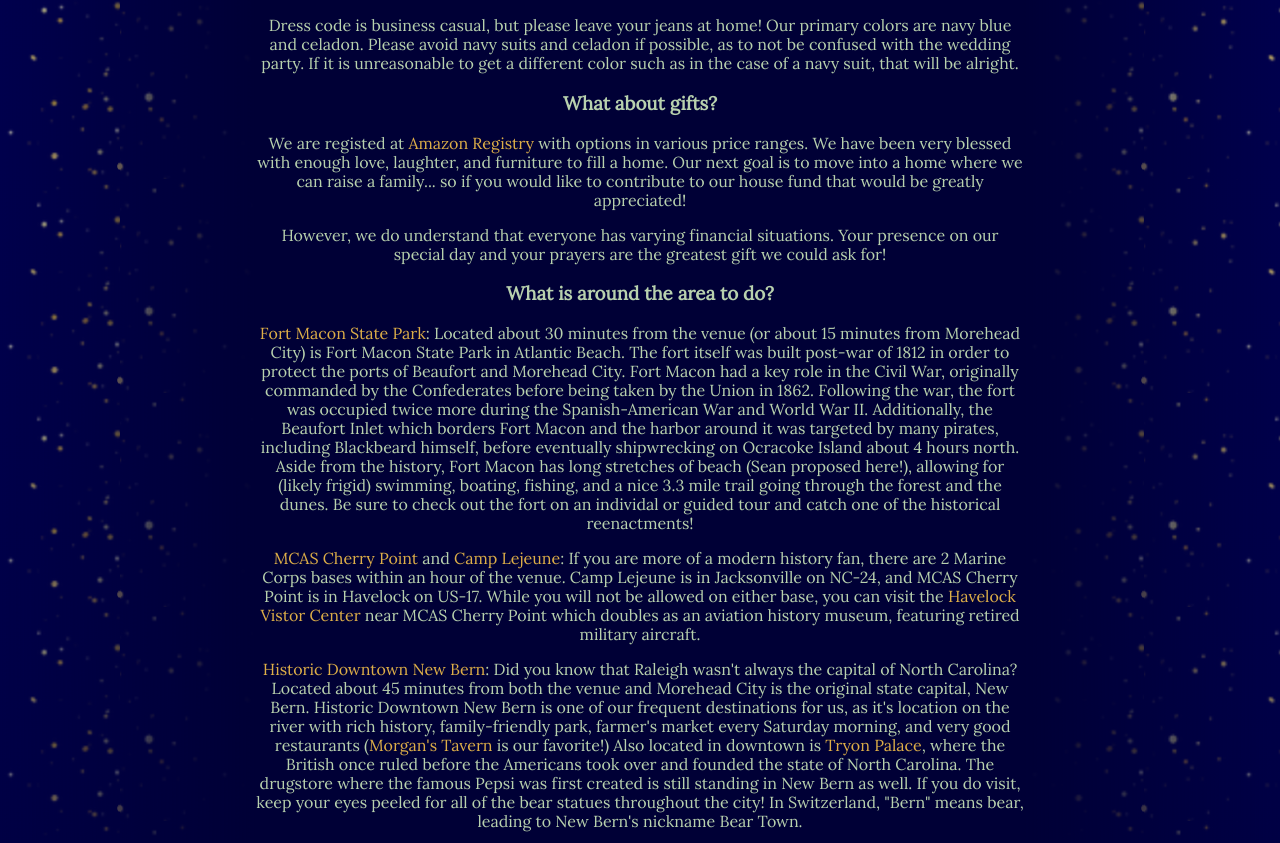
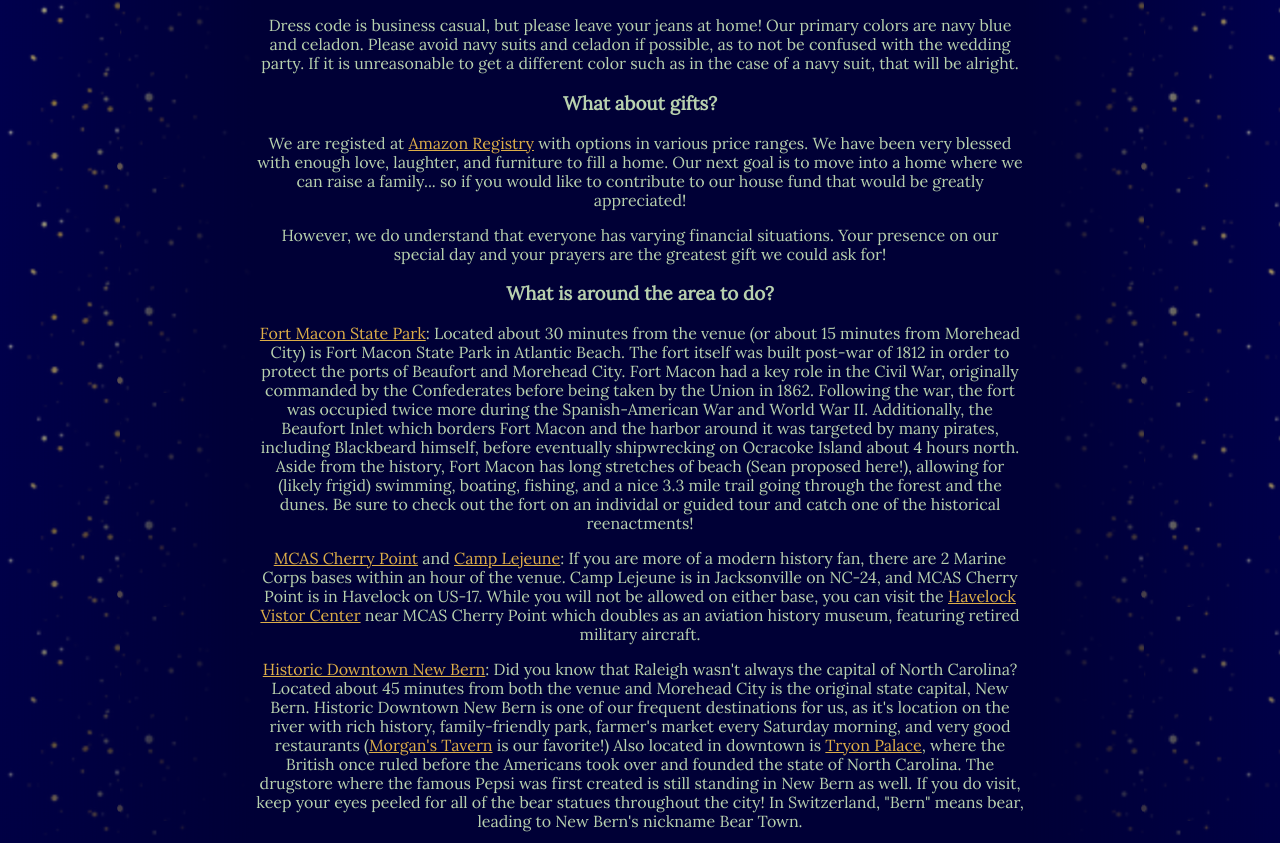
Before and after one commit to PyroPM/pyropm.github.io, a website: page index.html in a window 1280 px wide. Shown: the part 1954-2797 px from the top of the page. Drawn offline with Linux system fonts and the light colour scheme.

Commit message:
hopefully final

```diff
--- a/index.html
+++ b/index.html
@@ -79,9 +79,9 @@
           <p>We are registed at <a href="#registry">Amazon Registry</a> with options in various price ranges. We have been very blessed with enough love, laughter, and furniture to fill a home. Our next goal is to move into a home where we can raise a family... so if you would like to contribute to our house fund that would be greatly appreciated!</p>
           <p>However, we do understand that everyone has varying financial situations. Your presence on our special day and your prayers are the greatest gift we could ask for!</p>
           <h3>What is around the area to do?</h3>
-          <p><a href="">Fort Macon State Park</a>: Located about 30 minutes from the venue (or about 15 minutes from Morehead City) is Fort Macon State Park in Atlantic Beach. The fort itself was built post-war of 1812 in order to protect the ports of Beaufort and Morehead City. Fort Macon had a key role in the Civil War, originally commanded by the Confederates before being taken by the Union in 1862. Following the war, the fort was occupied twice more during the Spanish-American War and World War II. Additionally, the Beaufort Inlet which borders Fort Macon and the harbor around it was targeted by many pirates, including Blackbeard himself, before eventually shipwrecking on Ocracoke Island about 4 hours north. Aside from the history, Fort Macon has long stretches of beach (Sean proposed here!), allowing for (likely frigid) swimming, boating, fishing, and a nice 3.3 mile trail going through the forest and the dunes. Be sure to check out the fort on an individal or guided tour and catch one of the historical reenactments!</p>
-          <p><a href="">MCAS Cherry Point</a> and <a href="">Camp Lejeune</a>: If you are more of a modern history fan, there are 2 Marine Corps bases within an hour of the venue. Camp Lejeune is in Jacksonville on NC-24, and MCAS Cherry Point is in Havelock on US-17. While you will not be allowed on either base, you can visit the <a href="">Havelock Vistor Center</a> near MCAS Cherry Point which doubles as an aviation history museum, featuring retired military aircraft.</p>
-          <p><a href="">Historic Downtown New Bern</a>: Did you know that Raleigh wasn't always the capital of North Carolina? Located about 45 minutes from both the venue and Morehead City is the original state capital, New Bern. Historic Downtown New Bern is one of our frequent destinations for us, as it's location on the river with rich history, family-friendly park, farmer's market every Saturday morning, and very good restaurants (<a href="">Morgan's Tavern</a> is our favorite!) Also located in downtown is <a href="">Tryon Palace</a>, where the British once ruled before the Americans took over and founded the state of North Carolina. The drugstore where the famous Pepsi was first created is still standing in New Bern as well. If you do visit, keep your eyes peeled for all of the bear statues throughout the city! In Switzerland, "Bern" means bear, leading to New Bern's nickname Bear Town.</p>
+          <p><a href="https://www.ncparks.gov/state-parks/fort-macon-state-park">Fort Macon State Park</a>: Located about 30 minutes from the venue (or about 15 minutes from Morehead City) is Fort Macon State Park in Atlantic Beach. The fort itself was built post-war of 1812 in order to protect the ports of Beaufort and Morehead City. Fort Macon had a key role in the Civil War, originally commanded by the Confederates before being taken by the Union in 1862. Following the war, the fort was occupied twice more during the Spanish-American War and World War II. Additionally, the Beaufort Inlet which borders Fort Macon and the harbor around it was targeted by many pirates, including Blackbeard himself, before eventually shipwrecking on Ocracoke Island about 4 hours north. Aside from the history, Fort Macon has long stretches of beach (Sean proposed here!), allowing for (likely frigid) swimming, boating, fishing, and a nice 3.3 mile trail going through the forest and the dunes. Be sure to check out the fort on an individal or guided tour and catch one of the historical reenactments!</p>
+          <p><a href="https://www.cherrypoint.marines.mil/">MCAS Cherry Point</a> and <a href="https://www.lejeune.marines.mil/">Camp Lejeune</a>: If you are more of a modern history fan, there are 2 Marine Corps bases within an hour of the venue. Camp Lejeune is in Jacksonville on NC-24, and MCAS Cherry Point is in Havelock on US-17. While you will not be allowed on either base, you can visit the <a href="https://www.visitnc.com/listing/HXBz/havelock-tourist-event-center">Havelock Vistor Center</a> near MCAS Cherry Point which doubles as an aviation history museum, featuring retired military aircraft.</p>
+          <p><a href="https://visitnewbern.com/new-bern-downtown/">Historic Downtown New Bern</a>: Did you know that Raleigh wasn't always the capital of North Carolina? Located about 45 minutes from both the venue and Morehead City is the original state capital, New Bern. Historic Downtown New Bern is one of our frequent destinations for us, as it's location on the river with rich history, family-friendly park, farmer's market every Saturday morning, and very good restaurants (<a href="http://www.morganstavernnewbern.com/">Morgan's Tavern</a> is our favorite!) Also located in downtown is <a href="https://visitnewbern.com/tryon-palace/">Tryon Palace</a>, where the British once ruled before the Americans took over and founded the state of North Carolina. The drugstore where the famous Pepsi was first created is still standing in New Bern as well. If you do visit, keep your eyes peeled for all of the bear statues throughout the city! In Switzerland, "Bern" means bear, leading to New Bern's nickname Bear Town.</p>
 
           <img height="48px" src="./photos/spacer.png"/>
 
@@ -156,7 +156,6 @@
     }
     a {
       color: var(--gold);
-      text-decoration: none;
       transition: all 0.125s ease-in-out;
     }
     a:hover {
```
